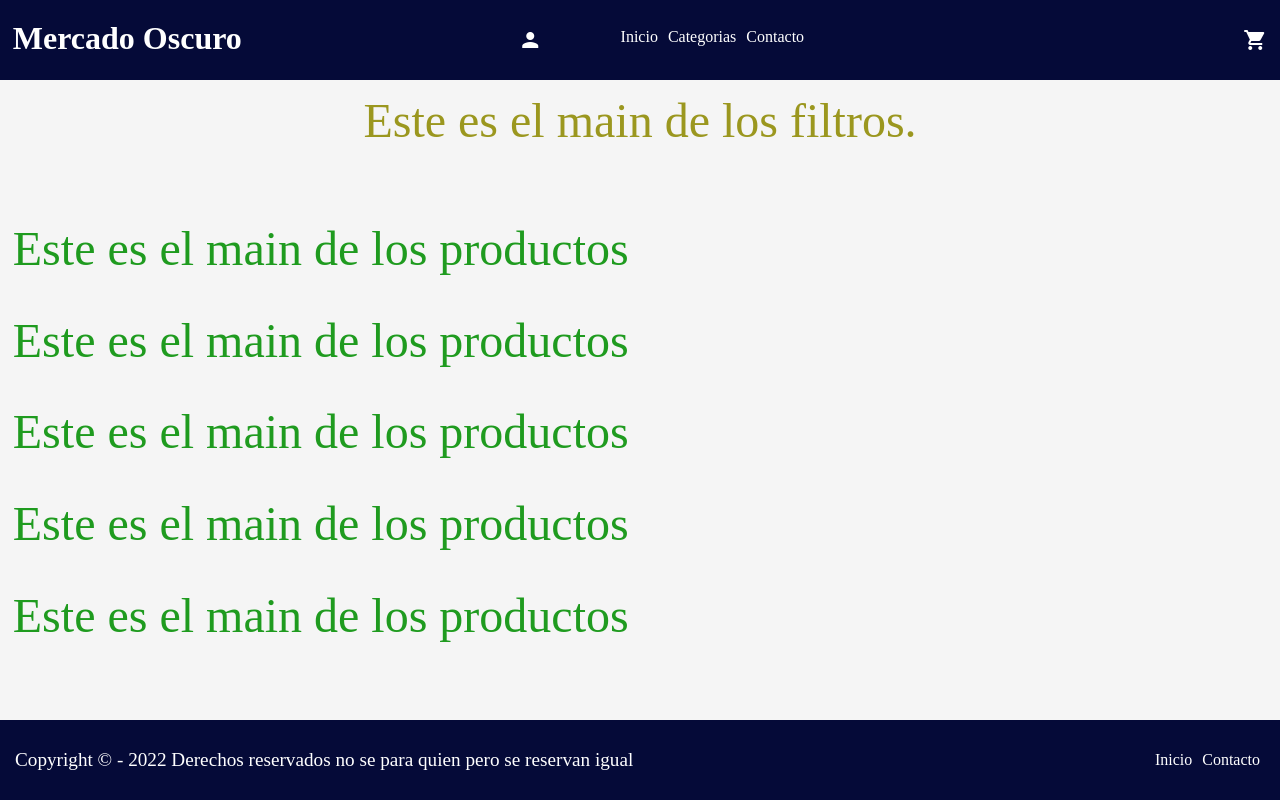
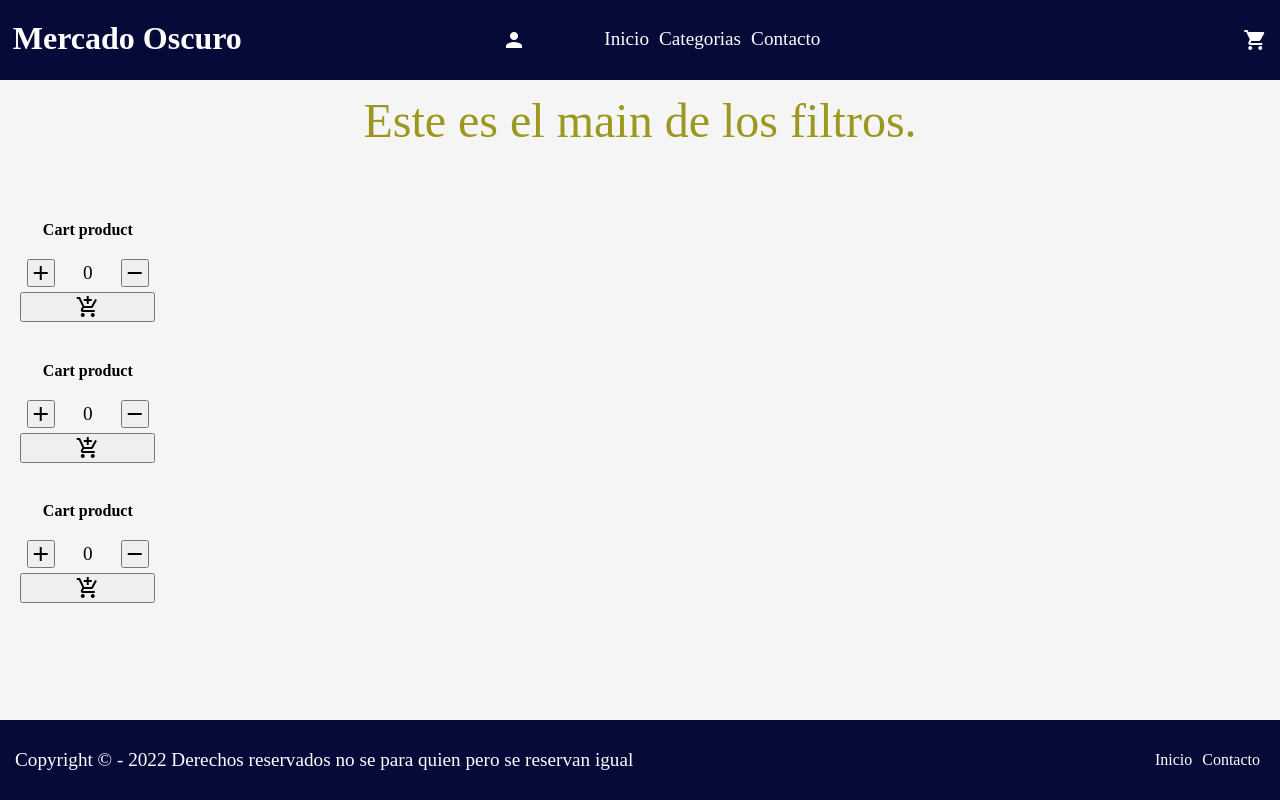
Before and after one commit to EzequielSB1/ecommerce-salinas, a React (Create React App) app: page / in a window 1280 px wide. Built offline with nearby package versions, Linux system fonts and the light colour scheme.

Commit message:
entrega de las tarjetas de productos con el contador funcional

```diff
--- /dev/null
+++ b/src/components/ItemCount.js
@@ -0,0 +1,44 @@
+import React, { useState } from 'react'
+
+const ItemCount = ({init, stock, onAdd}) => {
+
+    const [counter, setCounter] = useState(init)
+    const [confirm, setConfirm] = useState(false)
+
+    const add = () => {
+        if (counter < stock) {
+            setCounter(counter+1)
+        } else {
+
+        }
+    }
+
+    const remove = () => {
+        if (counter > 0) {
+            setCounter(counter-1)
+        } else {
+        }
+    }
+
+    const buttonConfirm = () => {
+        console.log(counter)
+        onAdd(counter)
+        setConfirm(true)
+    }
+
+    return (
+        <div className='cart'>
+            <h6 className='cart__title'>Cart product</h6>
+            <div>
+                <div>
+                    <button onClick={add} className='cart__button material-icons'>add</button>
+                    <p className='cart__counter'>{counter}</p>
+                    <button onClick={remove} className='cart__button material-icons'>remove</button>
+                </div>
+                <button onClick={buttonConfirm} className='cart__buttonAddCar material-icons'>add_shopping_cart</button>
+            </div>
+        </div>
+    )
+}
+
+export default ItemCount
--- a/src/components/ItemListContainer.js
+++ b/src/components/ItemListContainer.js
@@ -1,35 +1,29 @@
 // imports
 import React from 'react'
+import ItemCount from './ItemCount'
 
 // component
-const ItemListContainer = (props) => {
-  if (props.filtros) {
+const ItemListContainer = ({filters,counter}) => {
+
+  const onAdd = () => {
+
+  }
+
+  if (filters) {
     return (
-      <div className='filter'>
+      <section className='filter'>
         <p>
           Este es el main de los filtros.
         </p>
-      </div>
+      </section>
     )
   } else {
     return (
-      <div className='products'>
-        <p>
-          Este es el main de los productos
-        </p>
-        <p>
-          Este es el main de los productos
-        </p>
-        <p>
-          Este es el main de los productos
-        </p>
-        <p>
-          Este es el main de los productos
-        </p>
-        <p>
-          Este es el main de los productos
-        </p>
-      </div>
+      <section className='products'>
+      <ItemCount stock={10} init={0} onAdd={onAdd}/>
+      <ItemCount stock={50} init={0} onAdd={onAdd}/>
+      <ItemCount stock={100} init={0} onAdd={onAdd}/>
+      </section>
     )
   }
 }
--- a/src/components/Main.js
+++ b/src/components/Main.js
@@ -5,11 +5,9 @@ import ItemListContainer from './ItemListContainer'
 // component
 const Main = () => {
 
-  const filtros = true
-
   return (
     <main>
-      <ItemListContainer filtros={filtros}/>
+      <ItemListContainer filters={true}/>
       <ItemListContainer/>
     </main>
   )
--- a/src/sass/style.scss
+++ b/src/sass/style.scss
@@ -37,12 +37,13 @@ a {
         grid-area: nav;
         display: flex;
         justify-content: center;
+        align-content: center;
         span {
             color: #fff;
             margin-right: 10%;
         }
         a {
-            font-size: 1rem;
+            font-size: 1.2rem;
             margin-right: 10px;
             &:hover {
                 text-decoration: underline;
@@ -80,10 +81,35 @@ main {
         display: flex;
         flex-direction: column;
         justify-content: space-between;
-        p {
-            font-size: 3rem;
-            text-align: start;
-            color: #1f9b1f;
+        .cart {
+            display: flex;
+            flex-direction: column;
+            width: 150px;
+            height: 400px;
+            .cart__title {
+                font-size: medium;
+                color: #000;
+                text-align: center;
+                margin-bottom: 20px;
+            }
+            div {
+                display: flex;
+                flex-direction: column;
+                div {
+                    display: flex;
+                    flex-direction: row;
+                    align-items: center;
+                    justify-content: space-around;
+                    p {
+                        font-size: 1.2rem;
+                    }
+                }
+                .cart__buttonAddCar {
+                    width: 90%;
+                    height: 30px;
+                    margin: 5px auto;
+                }
+            }
         }
     }
 }
```
